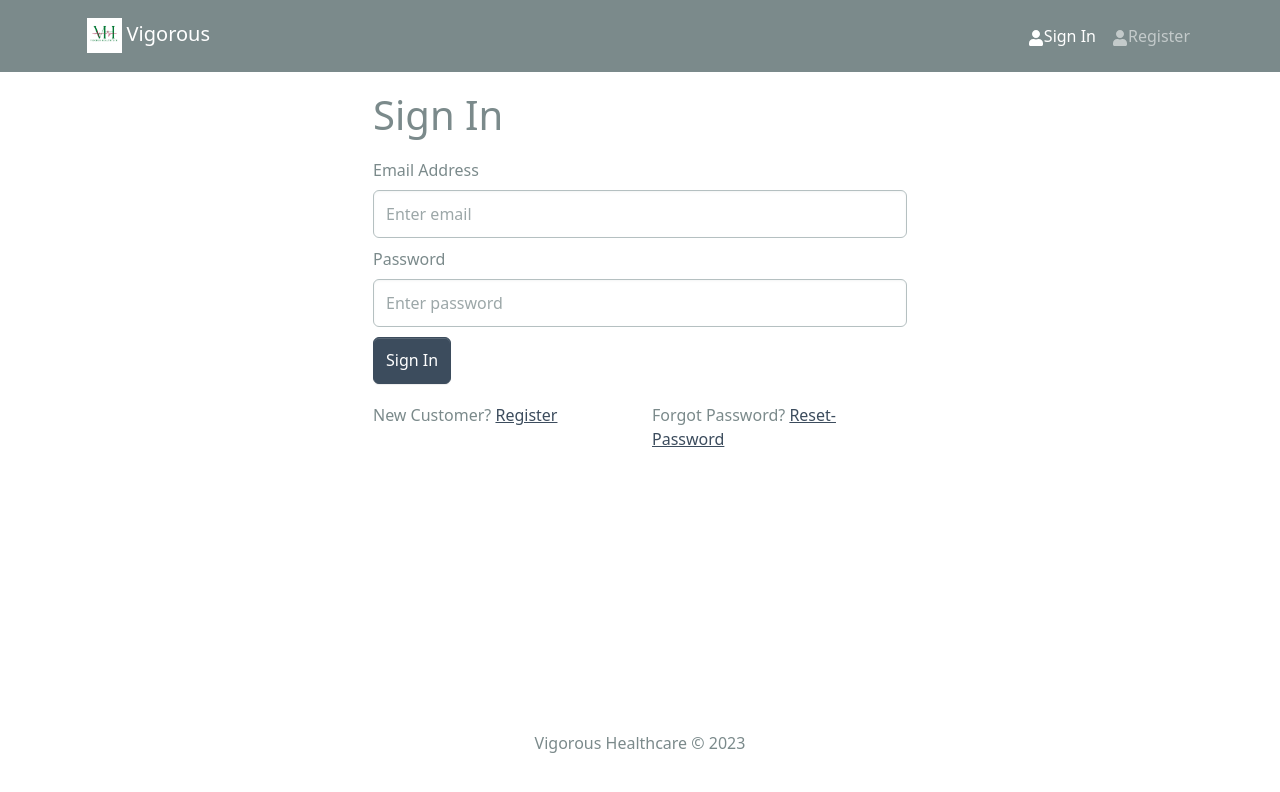
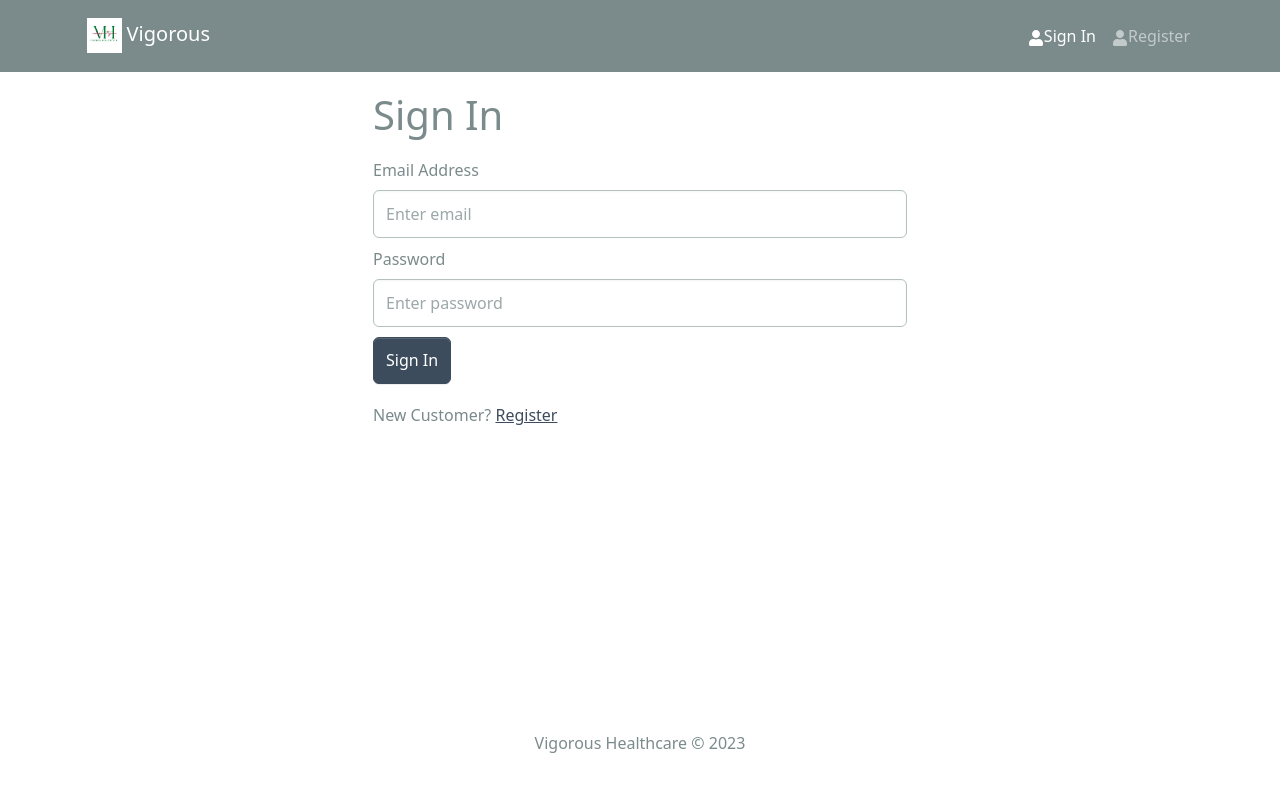
Before and after one commit to iamomsingh/vigorous, a React (Create React App) app in the folder frontend/: page /login in a window 1280 px wide. Shown: the top 792 px of the page. Built offline with nearby package versions, Linux system fonts and the light colour scheme.

Commit message:
completed

```diff
--- a/frontend/src/components/Header.jsx
+++ b/frontend/src/components/Header.jsx
@@ -47,6 +47,7 @@ const Header = () => {
                                 </NavDropdown.Item>
                             </NavDropdown>
                         ) : (
+                            <>
                             <LinkContainer to='/login'>
                             <Nav.Link>
                                 <FaUser />
@@ -54,14 +55,18 @@ const Header = () => {
                             </Nav.Link>
                             </LinkContainer>
 
+                            <LinkContainer to='/register'>
+                            <Nav.Link>
+                                <FaUser />
+                                Register
+                            </Nav.Link>
+                            </LinkContainer>
+                            </>
+
+
                         )}
 
-                        <LinkContainer to='/register'>
-                        <Nav.Link>
-                            <FaUser />
-                            Register
-                        </Nav.Link>
-                        </LinkContainer>
+
 
                     </Nav>
                 </NavbarCollapse>
--- a/frontend/src/index.js
+++ b/frontend/src/index.js
@@ -16,7 +16,6 @@ import reportWebVitals from "./reportWebVitals";
 import HomeScreen from "./screens/HomeScreen";
 import LoginScreen from "./screens/LoginScreen";
 import RegisterScreen from "./screens/RegisterScreen";
-import PasswordResetScreen from "./screens/PasswordResetScreen";
 
 const router = createBrowserRouter(
   createRoutesFromElements(
@@ -24,7 +23,6 @@ const router = createBrowserRouter(
       <Route index path="/" element={<HomeScreen />} />
       <Route path="/login" element={<LoginScreen />} />
       <Route path="/register" element={<RegisterScreen />} />
-      <Route path="/resetpassword" element={<PasswordResetScreen />} />
     </Route>
   )
 );
--- a/frontend/src/screens/LoginScreen.jsx
+++ b/frontend/src/screens/LoginScreen.jsx
@@ -77,11 +77,6 @@ const LoginScreen = () => {
           New Customer?{' '}
           <Link to= '/register'>Register</Link>
         </Col>
-
-        <Col className='mx-0'>
-          Forgot Password?{' '}
-          <Link to= '/resetpassword'>Reset-Password</Link>
-        </Col>
       </Row>
     </FormContainer>
   );
--- a/frontend/src/screens/PasswordResetScreen.jsx
+++ /dev/null
@@ -1,9 +0,0 @@
-import React from 'react'
-
-const PasswordResetScreen = () => {
-  return (
-    <div>PasswordResetScreen</div>
-  )
-}
-
-export default PasswordResetScreen
```
